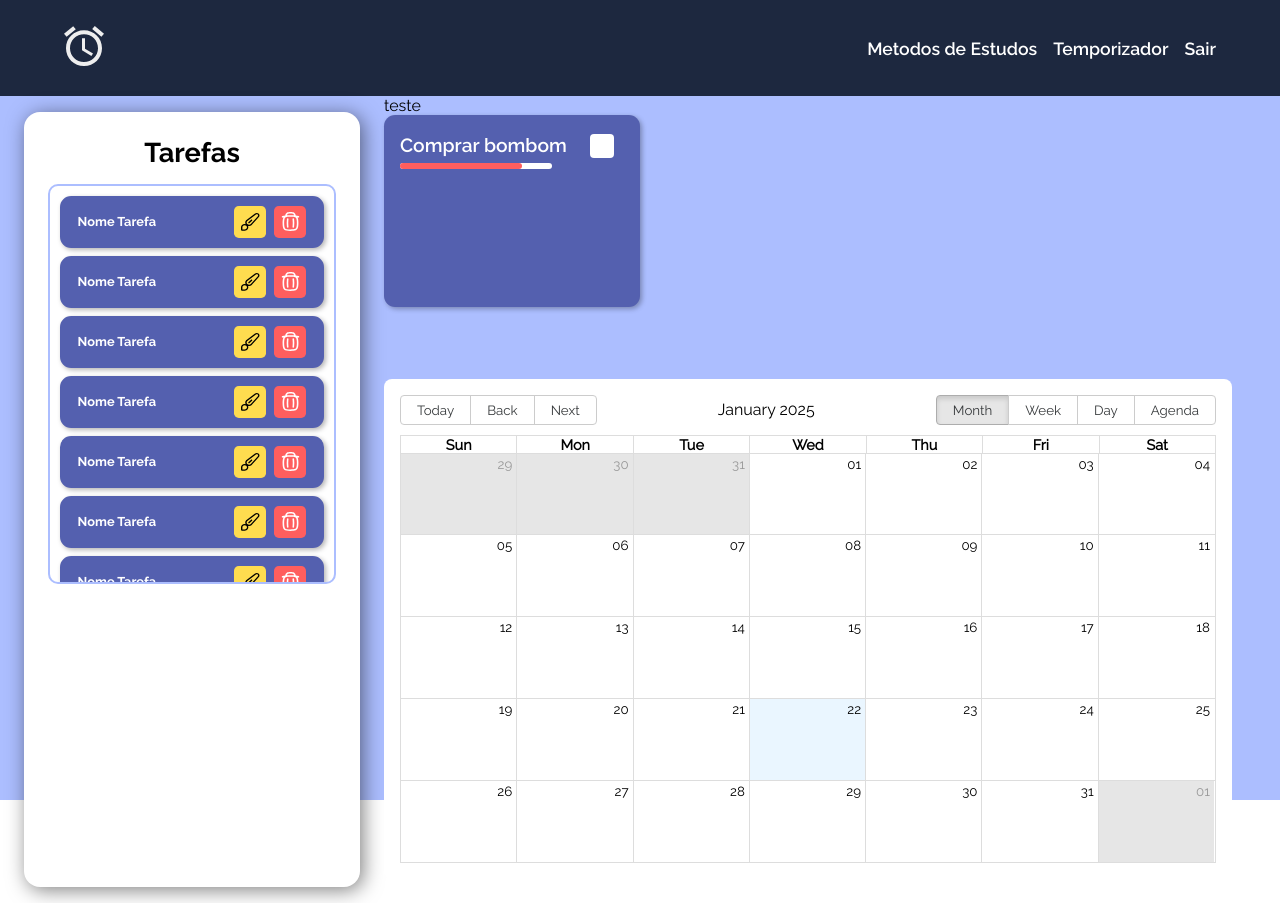
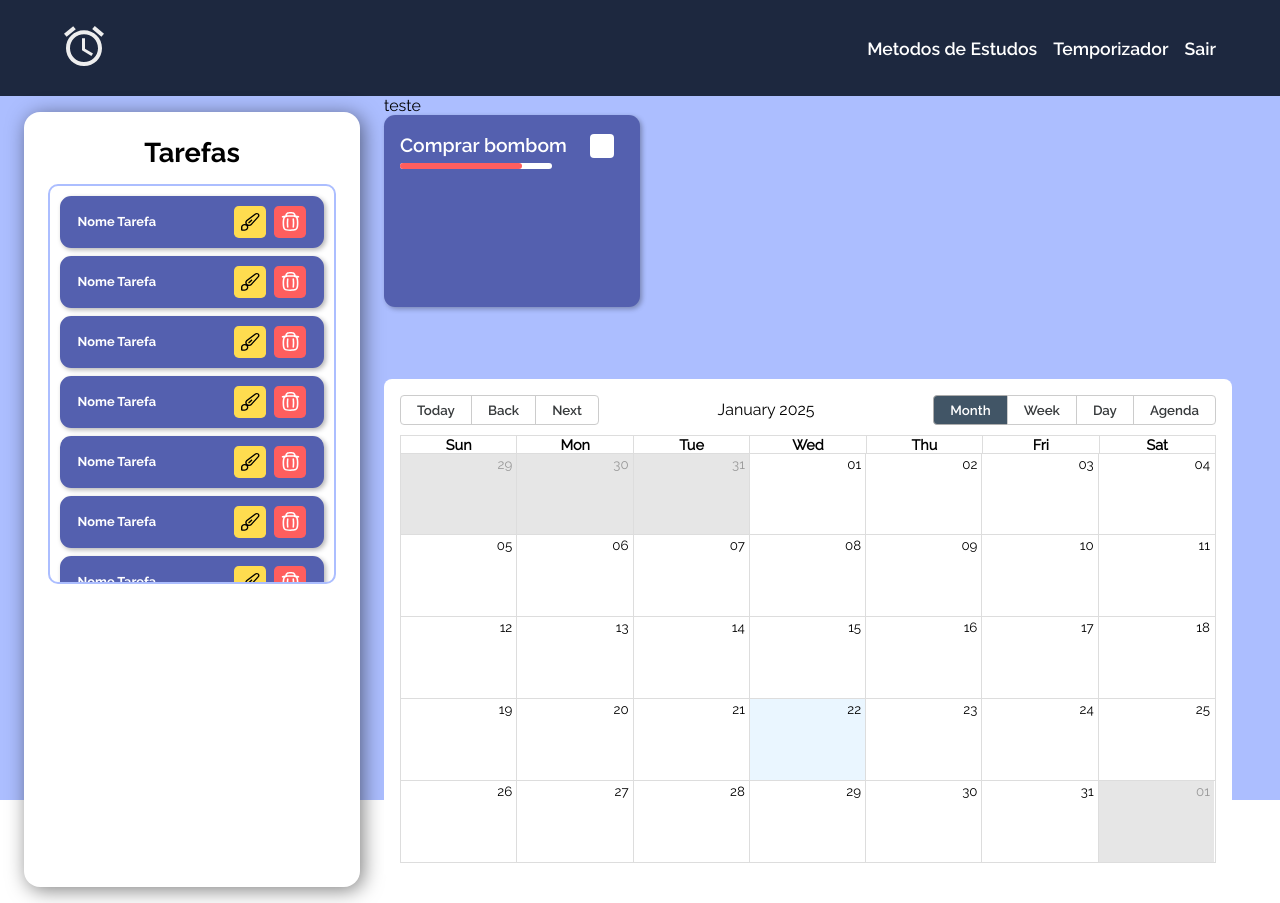
Before and after one commit to DebLuiza/Clock, a React (Vite) app in the folder Clock/: page / in a window 1280 px wide. Built offline with nearby package versions, Linux system fonts and the light colour scheme.

Commit message:
alterações calendário

```diff
--- a/Clock/src/Components/Calendar/Calendar.jsx
+++ b/Clock/src/Components/Calendar/Calendar.jsx
@@ -3,7 +3,7 @@ import { Calendar, momentLocalizer } from "react-big-calendar";
 import moment from "moment";
 import "react-big-calendar/lib/css/react-big-calendar.css";
 import styles from "./Styles/Calendar.module.scss"
-
+import "./Styles/Calendar.scss"
 const localizer = momentLocalizer(moment);
 
 const events = [
--- /dev/null
+++ b/Clock/src/Components/Calendar/Styles/Calendar.scss
@@ -0,0 +1,23 @@
+@import "../../../global.scss";
+
+.rbc-toolbar{
+    .rbc-btn-group{
+        button{
+            font-family: 'Raleway-SemiBold';
+            transition: all .4s;
+            &:hover{
+                background: $hover-color;
+            }
+        }
+        .rbc-active{
+            box-shadow: none;
+            background: $button-color;
+            color: #fff;
+
+            &:hover{
+                background: $button-hover-color;
+                color: #fff;
+            }
+        }
+    }
+}
--- a/Clock/src/global.scss
+++ b/Clock/src/global.scss
@@ -31,6 +31,8 @@
   $bg-color: #ACBEFF;
   $card-color: #5460AF;
   $card-shadow-color: #0000004b;
+  $button-color: #415566;
+  $button-hover-color: #667494;
   $header-color: #1D283F;
   $container-shadow-color: #00000081;
   $hover-color: #d2daf8;
```
